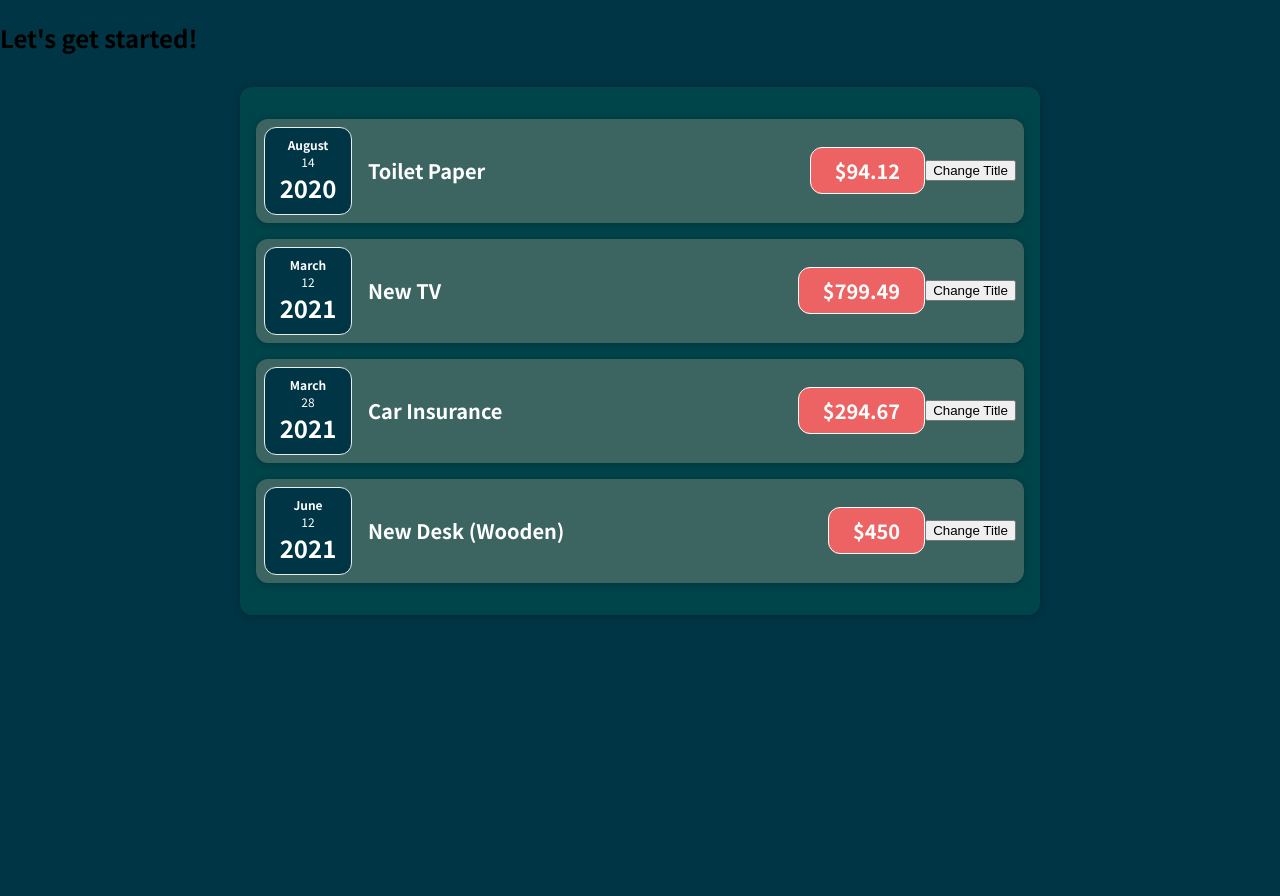
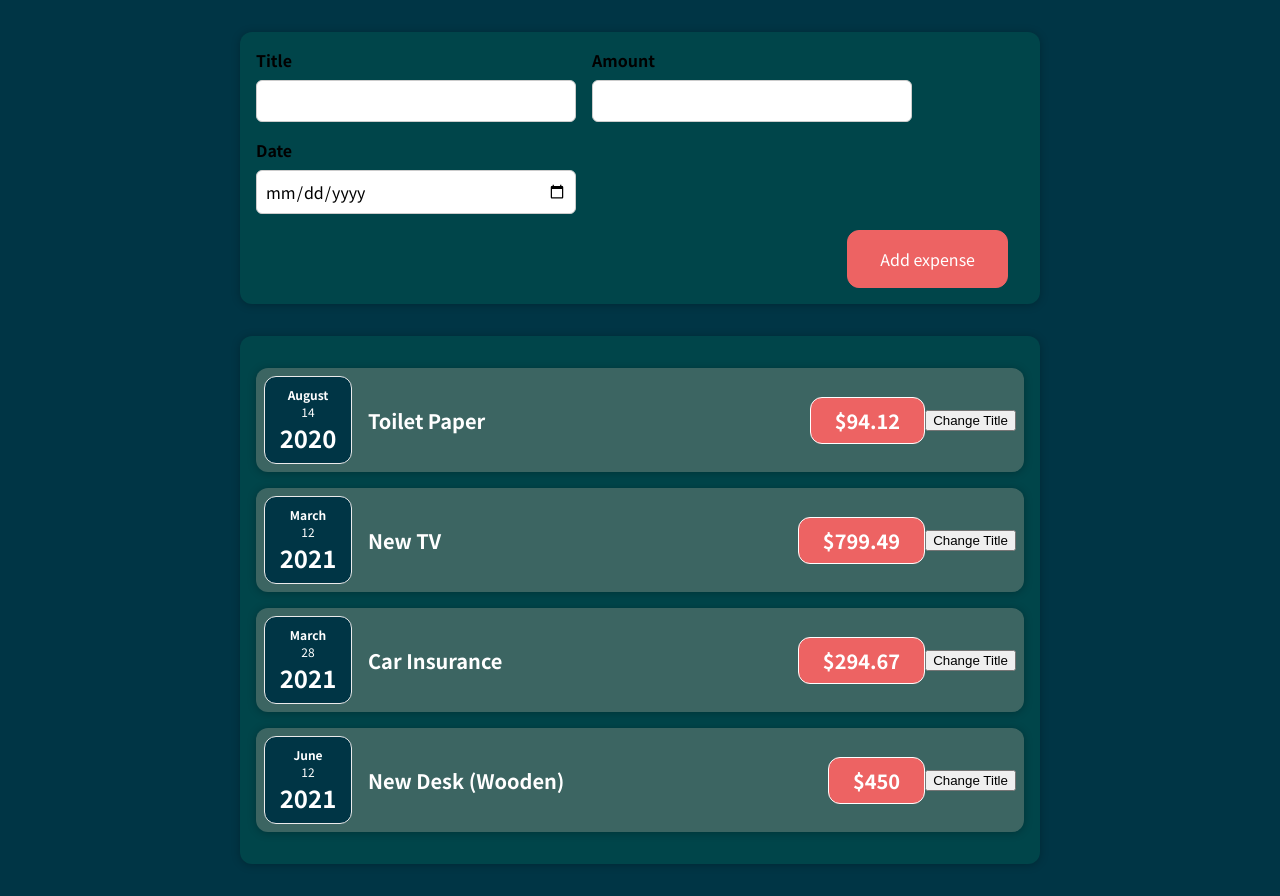
Before and after one commit to thewmking/react-expense-tracker, a React (Create React App) app: page / in a window 1280 px wide. Before the commit the page ends 800 px from the top, so only its background shows below. Built offline with nearby package versions, Linux system fonts and the light colour scheme.

Commit message:
Add to app layout

```diff
--- a/src/App.js
+++ b/src/App.js
@@ -1,4 +1,5 @@
-import Expenses from './components/Expenses/Expenses'
+import Expenses from './components/Expenses/Expenses';
+import NewExpense from './components/NewExpense/NewExpense';
 
 function App() {
   const expenses = [
@@ -25,7 +26,7 @@ function App() {
 
   return (
     <div>
-      <h2>Let's get started!</h2>
+      <NewExpense />
       <Expenses expenses={ expenses }/>
     </div>
   );
```
